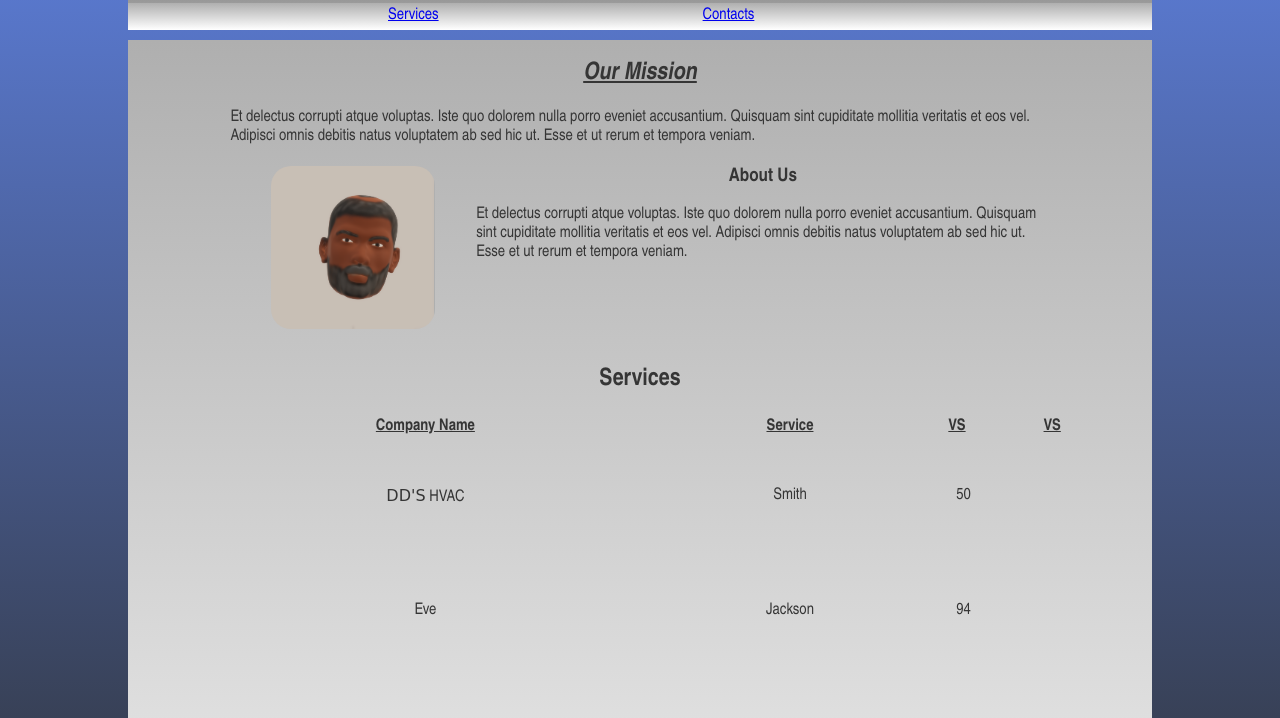
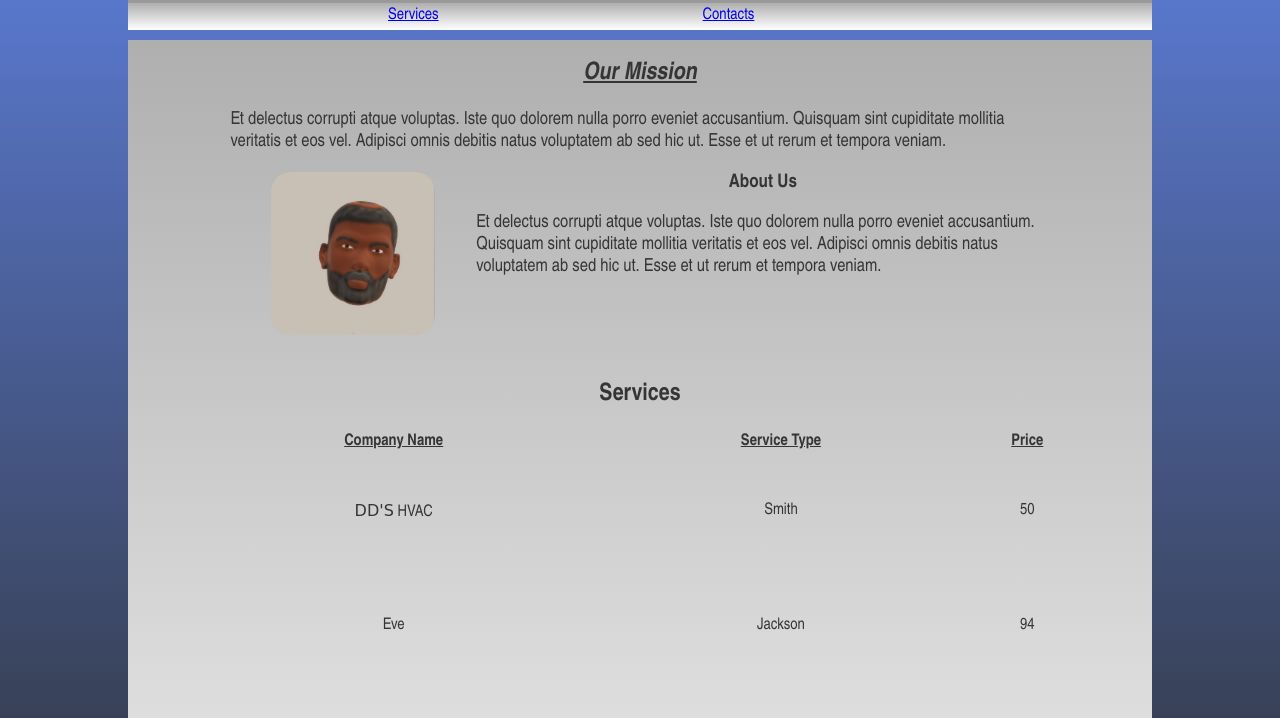
Before and after one commit to Kyeharris00/DD-HVAC, a plain HTML site: page index.html in a window 1280 px wide. Shown: the part 82-800 px from the top of the page. Drawn offline with Linux system fonts and the light colour scheme.

Commit message:
Updated Th and p
Updated Table header  to a more relevant description, enlarged font-size for p tag

```diff
--- a/index.html
+++ b/index.html
@@ -76,9 +76,8 @@
         <table style="width:100%">
                 <tr>
                   <th>Company Name</th>
-                  <th>Service</th>
-                  <th>VS</th>
-                  <th>VS</th>
+                  <th>Service Type</th>
+                  <th>Price</th>
                 </tr>
                 <tr>
                   <td><span>DD'S</span> HVAC</td>
--- a/maincss.css
+++ b/maincss.css
@@ -15,6 +15,8 @@ background-image: url("bg3.jpg"); background-attachment: fixed; --> Fixed positi
 html, body {
   height: 100%; font-family: Arial Narrow, sans-serif; color: rgb(53, 53, 53);
 }
+
+p {font-size: 18px;}
 
 header {background-image: linear-gradient(#5a5a5a, #afafaf); margin-bottom: 1%;}
 
```
